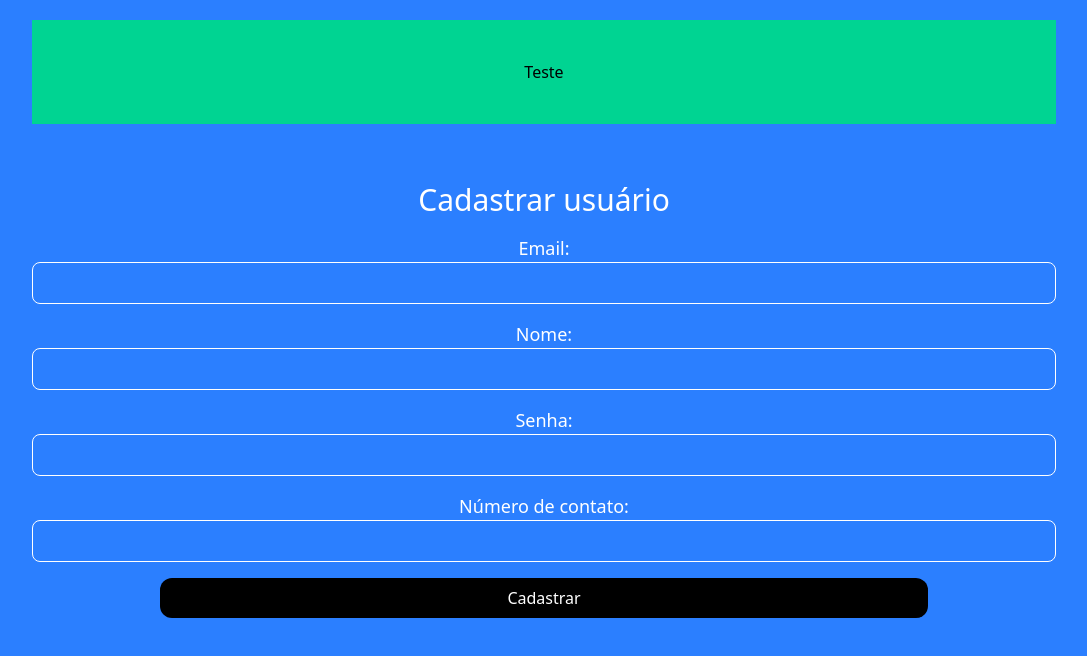
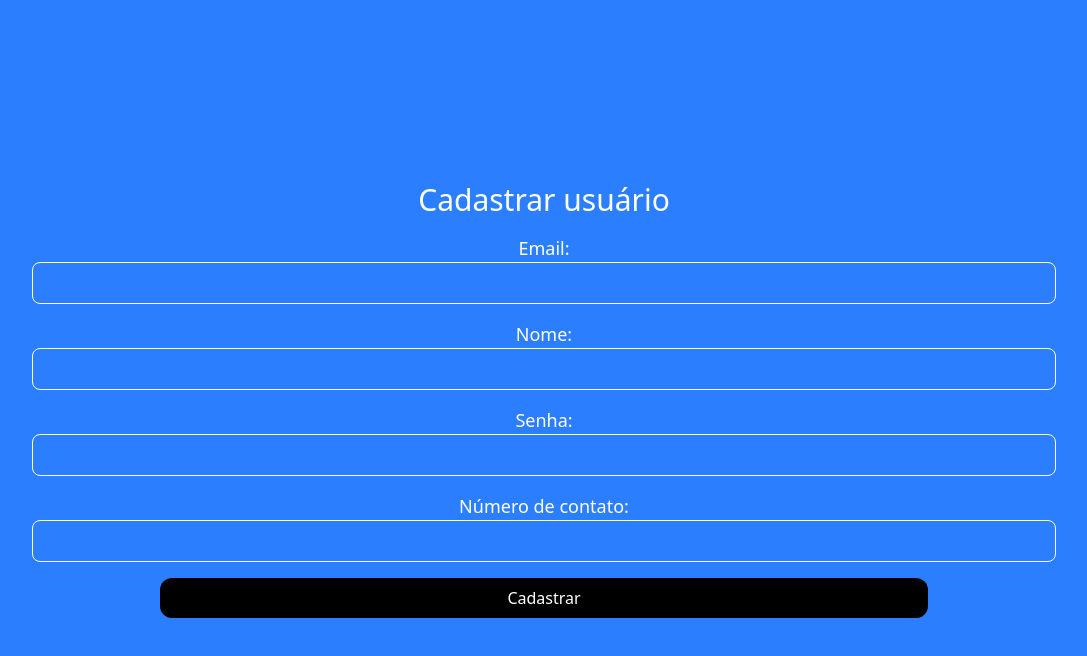
Before and after one commit to LIKITO1/gerenciador-de-contatos, a React (Vite) app: page /cadastro in a window 1280 px wide. Shown: the top 656 px of the page, without its empty margins (96-1183 px from the left). Built offline with nearby package versions, Linux system fonts and the light colour scheme.

Commit message:
fazendo card e cadastro

```diff
--- a/src/components/layouts/Card.jsx
+++ b/src/components/layouts/Card.jsx
@@ -1,8 +1,17 @@
+import {useState,useEffect} from "react"
 function Card({msg,tipo}){
+    const [fundo,setFundo]=useState("")
+    useEffect(()=>{
+        if(tipo=="success"){
+            setFundo("bg-emerald-400")
+        }else{
+            setFundo("bg-red-300")
+        }
+    },[tipo])
     return(
         <>
             <div className="absolute w-full h-[13%] text-black flex items-center justify-center mt-5">
-                <p className="bg-emerald-400 p-2 w-[80%] h-full flex items-center justify-center">{msg}</p>
+                <p className={`${fundo} p-2 w-[80%] h-full flex items-center justify-center`}>{msg}</p>
             </div>
         </>
     )
--- a/src/components/pages/Cadastro.jsx
+++ b/src/components/pages/Cadastro.jsx
@@ -41,7 +41,9 @@ function Cadastro(){
                 </div>
                 <button className="p-2 bg-black text-white w-[60%] rounded-xl" onClick={cadastrar}>Cadastrar</button>
             </div>
-                <Card msg="Teste"/>
+            {msg&&msg!=""&&(
+                <Card msg={msg} tipo={tipo}/>
+            )}
         </>
     )
 }
```
